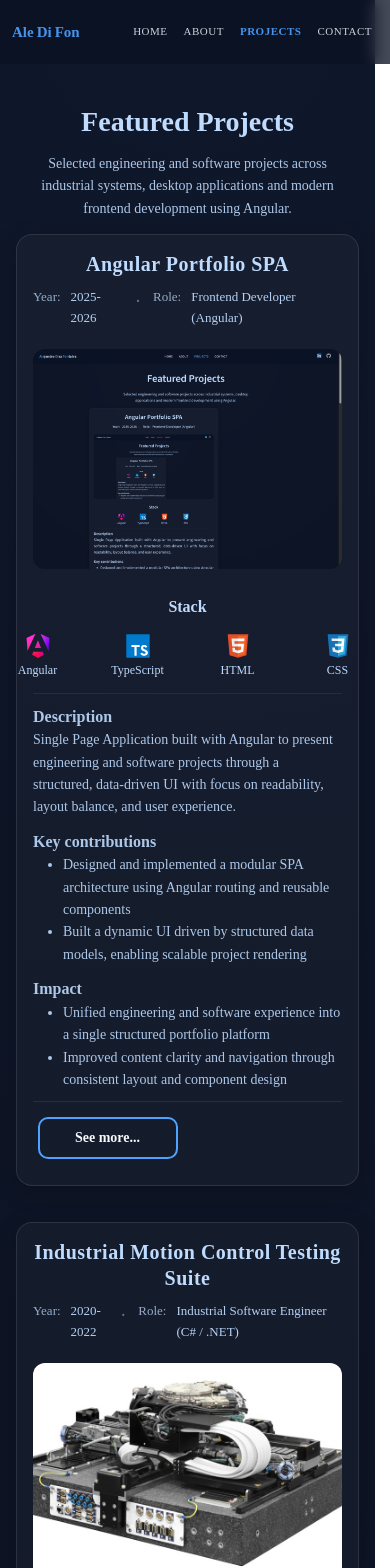
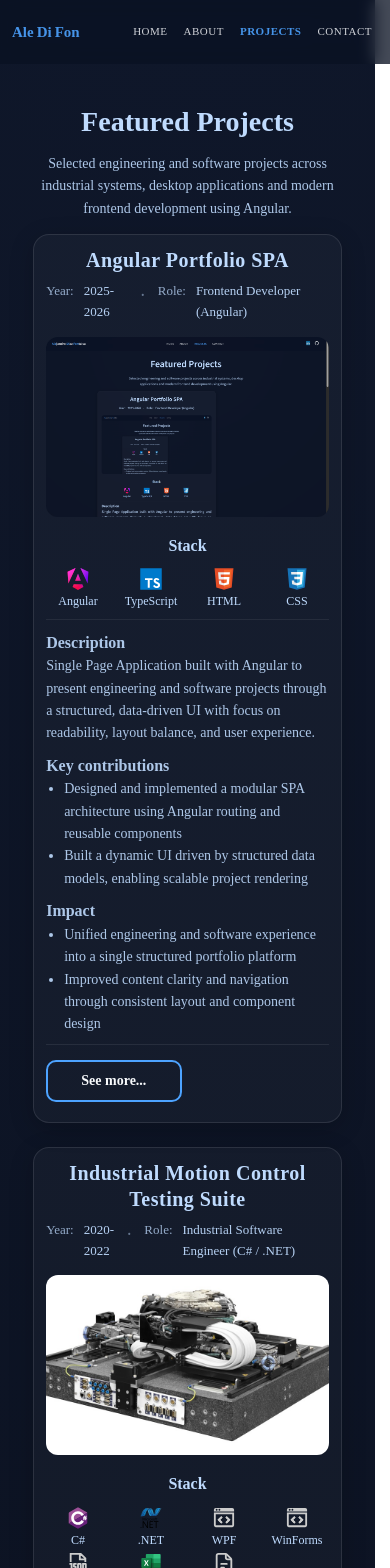
Before and after one commit to aledifon/portfolio, an Angular app: page /projects in a window 390 px wide. Shown: the top 1568 px of the page. Built offline with nearby package versions, Linux system fonts and the light colour scheme.

Commit message:
Added media query for Mobile S breakpoint (320px)to adapt footer-left + Further progress on Projects page design for mobile

```diff
--- a/src/app/app.component.scss
+++ b/src/app/app.component.scss
@@ -377,3 +377,14 @@ Sticky footer layout (no position fixed needed)
     //     bottom: 12px;
     // }
 }
+
+@media (max-width: 350px){
+    .footer-left {
+        font-size: 11px; /* no más bajo de esto */
+        max-width: 70px;
+        overflow: hidden;
+        text-overflow: ellipsis;
+        white-space: normal;
+        line-height: 1.1;
+    }
+}
--- a/src/app/pages/projects/projects.component.scss
+++ b/src/app/pages/projects/projects.component.scss
@@ -659,6 +659,109 @@
 
 @media (max-width: 480px) {
 
+  /* GLOBAL LATERAL BREATHING SPACE */
+
+  .projects,
+  .cta {
+    max-width: 90%;
+    margin-left: auto;
+    margin-right: auto;
+  }
+
+  /* ARTICLES CONTAINER */
+
+  .articles {
+    gap: 24px;
+  }
+
+  /* PROJECT CARD */
+
+  .project {
+    max-width: 100%;
+    padding: 12px;
+    gap: 8px;
+  }
+
+  .project.expanded {
+    max-height: 2600px;
+  }
+
+  /* REMOVE ALTERNANCE (if still applied) */
+
+  .project:nth-child(odd),
+  .project:nth-child(even) {
+    align-self: center;
+  }
+
+  /* PROJECT IMAGE */
+
+  .project-img {
+    height: 180px;
+    margin: 6px 0;
+  }
+
+  /* PROJECT STACK */
+
+  .project-stack {
+    margin: 2px 0;
+    max-width: 300px;
+  }
+
+  .stack-list {
+    gap: 5px;
+    margin-top: 10px;
+  }
+
+  .stack-item {
+    width: 68px;
+    gap: 4px;
+  }
+
+  .stack-item .badge,
+  .stack-item img {
+    width: 22px;
+    height: 22px;
+  }
+
+  /* PROJECT CONTENT */
+
+  .project-content {
+    gap: 8px;
+  }
+
+  .content-block ul {
+    padding-left: 18px;
+  }
+
+   /* PROJECT BUTTONS */
+
+  .project-buttons {
+    gap: 12px;
+  }
+
+  .project-buttons button {
+    font-size: 14px;
+    height: 42px;
+    width: 140px;
+  }
+
+   /* LINKS */
+
+  .project-links.show {
+    margin-top: 10px;
+  }
+
+   /* CTA */
+
+  .cta {
+    margin-top: 32px;
+    margin-bottom: 20px;
+  }
+
+  .cta-links {
+    gap: 16px;
+  }
+
   /* TITLE */
 
   .projects h1 {
```
